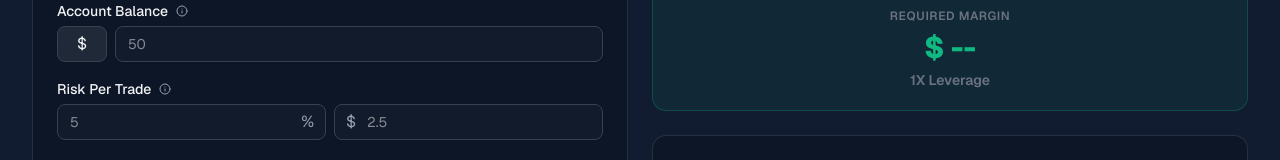
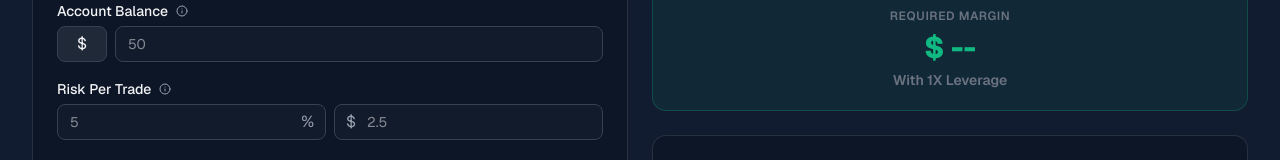
Before and after one commit to waklarua/Riskal, a Next.js app: page / in a window 1280 px wide. Shown: the part 286-446 px from the top of the page. Built offline with nearby package versions, Linux system fonts and the light colour scheme.

Commit message:
feat: update leverage display string fallback
Prepend 'With ' and set default to '1' for empty leverage.

Co-authored-by: waklarua  <247603280+waklarua@users.noreply.github.com>

```diff
--- a/app/page.tsx
+++ b/app/page.tsx
@@ -344,7 +344,7 @@ export default function PositionSizeCalculator() {
               <div className="text-xl md:text-3xl font-extrabold text-success mb-1">
                 {requiredMargin > 0 ? `$${requiredMargin.toFixed(2)}` : "$ --"}
               </div>
-              <div className="text-xs md:text-sm text-muted-foreground font-semibold">{Number.parseFloat(leverage) || 1}X Leverage</div>
+              <div className="text-xs md:text-sm text-muted-foreground font-semibold">With {Number.parseFloat(leverage) || 1}X Leverage</div>
             </div>
 
             <div className="bg-card border border-border/60 rounded-xl p-4 md:p-6">
```
